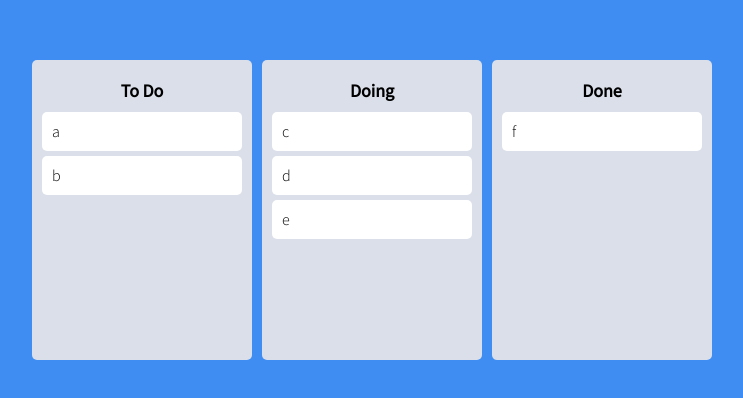
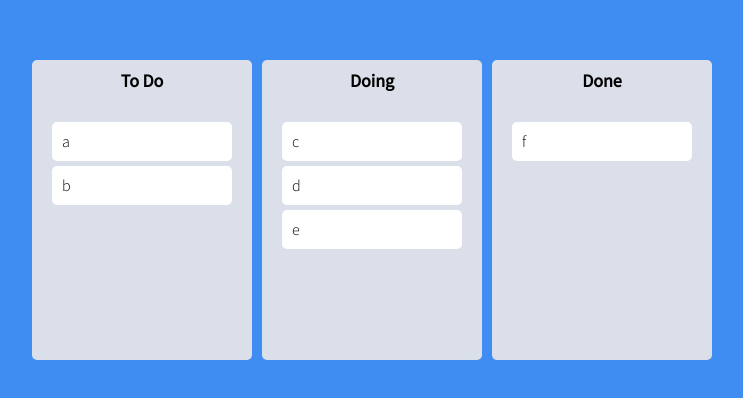
Before and after one commit to seokjuna/trello-clone, a React (Create React App) app: page / in a window 1280 px wide. Shown: the part 190-588 px from the top of the page, without its empty margins (268-1011 px from the left). Built offline with nearby package versions, Linux system fonts and the light colour scheme.

Commit message:
5.11 Final Styles

```diff
--- a/src/components/Board.tsx
+++ b/src/components/Board.tsx
@@ -5,12 +5,12 @@ import DraggableCard from "./DraggableCard";
 const Wrapper = styled.div`
   width: 300px;
   padding-top: 10px;
-  padding: 20px 10px;
   border-radius: 5px;
   background-color: ${(props) => props.theme.boardColor};
   min-height: 300px;
   display: flex;
   flex-direction: column;
+  overflow: hidden;
 `;
 
 const Title = styled.h2`
@@ -22,12 +22,13 @@ const Title = styled.h2`
 
 const Area = styled.div<IAreaProps>`
     flex-grow: 1;
-    background-color: ${(props) => props.isDraggingOver ? "pink" : props.isDraggingFormThis ? "red" : "blue"}
+    background-color: ${(props) => props.isDraggingOver ? "#dfe6e9" : props.isDraggingFromThis ? "#b2bec3": "transparent"};
     transition: background-color 0.3s ease-in-out;
+    padding: 20px;
 `;
 
 interface IAreaProps {
-    isDraggingFormThis: boolean;
+    isDraggingFromThis: boolean;
     isDraggingOver: boolean
 }
 
@@ -41,10 +42,10 @@ function Board({ toDos, boardId }: IBoardProps) {
         <Wrapper>
             <Title>{boardId}</Title>
             <Droppable droppableId={boardId}>
-                {(magic, snapshot) => (
+                {(magic, info) => (
                 <Area
-                    isDraggingOver={snapshot.isDraggingOver}
-                    isDraggingFormThis={Boolean(snapshot.draggingFromThisWith)}
+                    isDraggingOver={info.isDraggingOver}
+                    isDraggingFromThis={Boolean(info.draggingFromThisWith)}
                     ref={magic.innerRef}
                     {...magic.droppableProps}
                 >
--- a/src/components/DraggableCard.tsx
+++ b/src/components/DraggableCard.tsx
@@ -2,11 +2,12 @@ import React from "react";
 import { Draggable } from "react-beautiful-dnd";
 import styled from "styled-components";
 
-const Card = styled.div`
-  background-color: ${(props) => props.theme.cardColor};
+const Card = styled.div<{ isDragging: boolean }>`
+  background-color: ${(props) => props.isDragging ? "#e4f2ff" : props.theme.cardColor};
   border-radius: 5px;
   margin-bottom: 5px;
   padding: 10px 10px;
+  box-shadow: ${(props) => props.isDragging ? "0px 2px 5px rgba(0, 0, 0, 0.05)" : "none"};
 `;
 
 interface IDraggableCardProps {
@@ -19,8 +20,9 @@ function DraggableCard({ toDo, index }: IDraggableCardProps) {
 
     return (
         <Draggable draggableId={toDo} index={index} key={toDo}>
-            {(magic) => (
+            {(magic, snapshot) => (
                 <Card
+                    isDragging={snapshot.isDragging}
                     ref={magic.innerRef}
                     {...magic.draggableProps}
                     {...magic.dragHandleProps}
```
